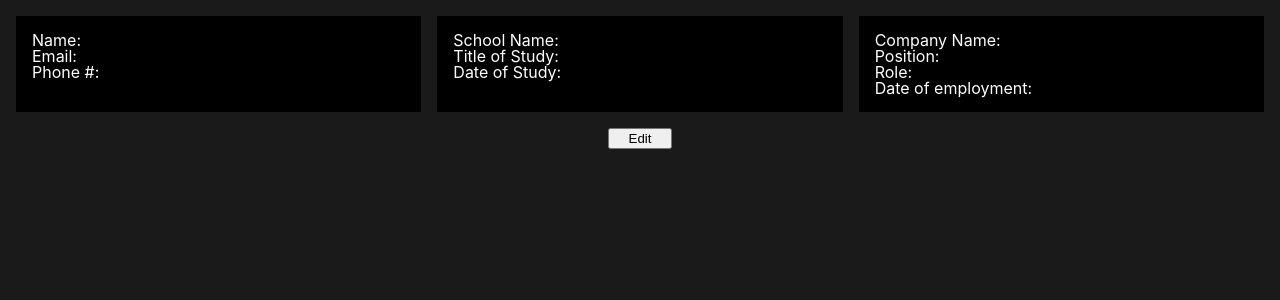
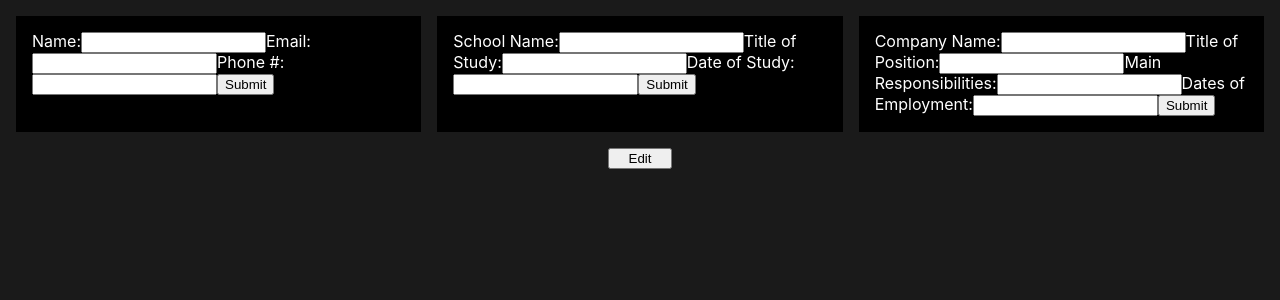
Before and after one commit to nekoLiav/cv, a React (Create React App) app: page / in a window 1280 px wide. Both pictures are taken after a click on the button "Edit". Shown: the top 300 px of the page. Built offline with nearby package versions, Linux system fonts and the light colour scheme.

Commit message:
added conditional rendering for each edit form

```diff
--- a/src/App.js
+++ b/src/App.js
@@ -29,9 +29,9 @@ class App extends Component {
     return (
       <div className="main">
         <div className="information-fields">
-          <General />
-          <Educational />
-          <Practical />
+          <General editState={this.state.editState} />
+          <Educational editState={this.state.editState} />
+          <Practical editState={this.state.editState} />
         </div>
         <button type="button" className="edit-button" onClick={this.handleEdit}>
           Edit
--- a/src/components/Educational.js
+++ b/src/components/Educational.js
@@ -1,4 +1,5 @@
 import React, { Component } from 'react';
+import EducationalEdit from './EducationalEdit';
 
 class Educational extends Component {
   constructor(props) {
@@ -30,9 +31,15 @@ class Educational extends Component {
   render() {
     return (
       <div className="educational">
-        <p>School Name: {this.state.school}</p>
-        <p>Title of Study: {this.state.subject}</p>
-        <p>Date of Study: {this.state.date}</p>
+        {this.props.editState ? (
+          <EducationalEdit />
+        ) : (
+          <div className="educational-info">
+            <p>School Name: {this.state.school}</p>
+            <p>Title of Study: {this.state.subject}</p>
+            <p>Date of Study: {this.state.date}</p>
+          </div>
+        )}
       </div>
     );
   }
--- a/src/components/EducationalEdit.js
+++ b/src/components/EducationalEdit.js
@@ -4,15 +4,15 @@ function EducationalEdit() {
   return (
     <form>
       <label htmlFor="name">
-        Name:
+        School Name:
         <input type="text" id="name" />
       </label>
       <label htmlFor="email">
-        Email:
+        Title of Study:
         <input type="email" id="email" />
       </label>
       <label htmlFor="phone">
-        Phone #:
+        Date of Study:
         <input type="text" id="phone" />
       </label>
       <button type="submit">Submit</button>
--- a/src/components/General.js
+++ b/src/components/General.js
@@ -1,4 +1,5 @@
 import React, { Component } from 'react';
+import GeneralEdit from './GeneralEdit';
 
 class General extends Component {
   constructor(props) {
@@ -30,9 +31,15 @@ class General extends Component {
   render() {
     return (
       <div className="general">
-        <p>Name: {this.state.name}</p>
-        <p>Email: {this.state.email}</p>
-        <p>Phone #: {this.state.phone}</p>
+        {this.props.editState ? (
+          <GeneralEdit />
+        ) : (
+          <div className="general-info">
+            <p>Name: {this.state.name}</p>
+            <p>Email: {this.state.email}</p>
+            <p>Phone #: {this.state.phone}</p>
+          </div>
+        )}
       </div>
     );
   }
--- a/src/components/Practical.js
+++ b/src/components/Practical.js
@@ -1,4 +1,5 @@
 import React, { Component } from 'react';
+import PracticalEdit from './PracticalEdit';
 
 class Practical extends Component {
   constructor(props) {
@@ -36,10 +37,16 @@ class Practical extends Component {
   render() {
     return (
       <div className="practical">
-        <p>Company Name: {this.state.company}</p>
-        <p>Position: {this.state.position}</p>
-        <p>Role: {this.state.role}</p>
-        <p>Date of employment: {this.state.date}</p>
+        {this.props.editState ? (
+          <PracticalEdit />
+        ) : (
+          <div className="practical-info">
+            <p>Company Name: {this.state.company}</p>
+            <p>Position: {this.state.position}</p>
+            <p>Role: {this.state.role}</p>
+            <p>Date of employment: {this.state.date}</p>
+          </div>
+        )}
       </div>
     );
   }
```
